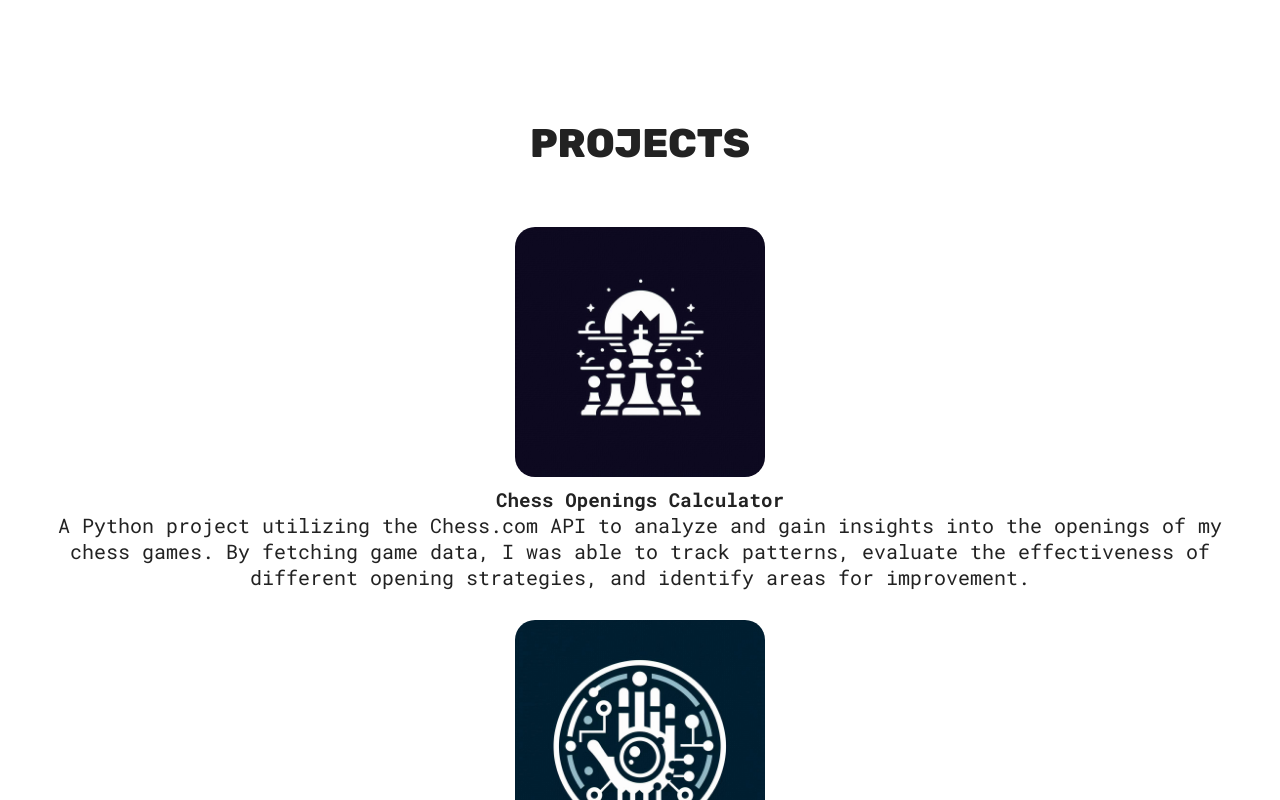
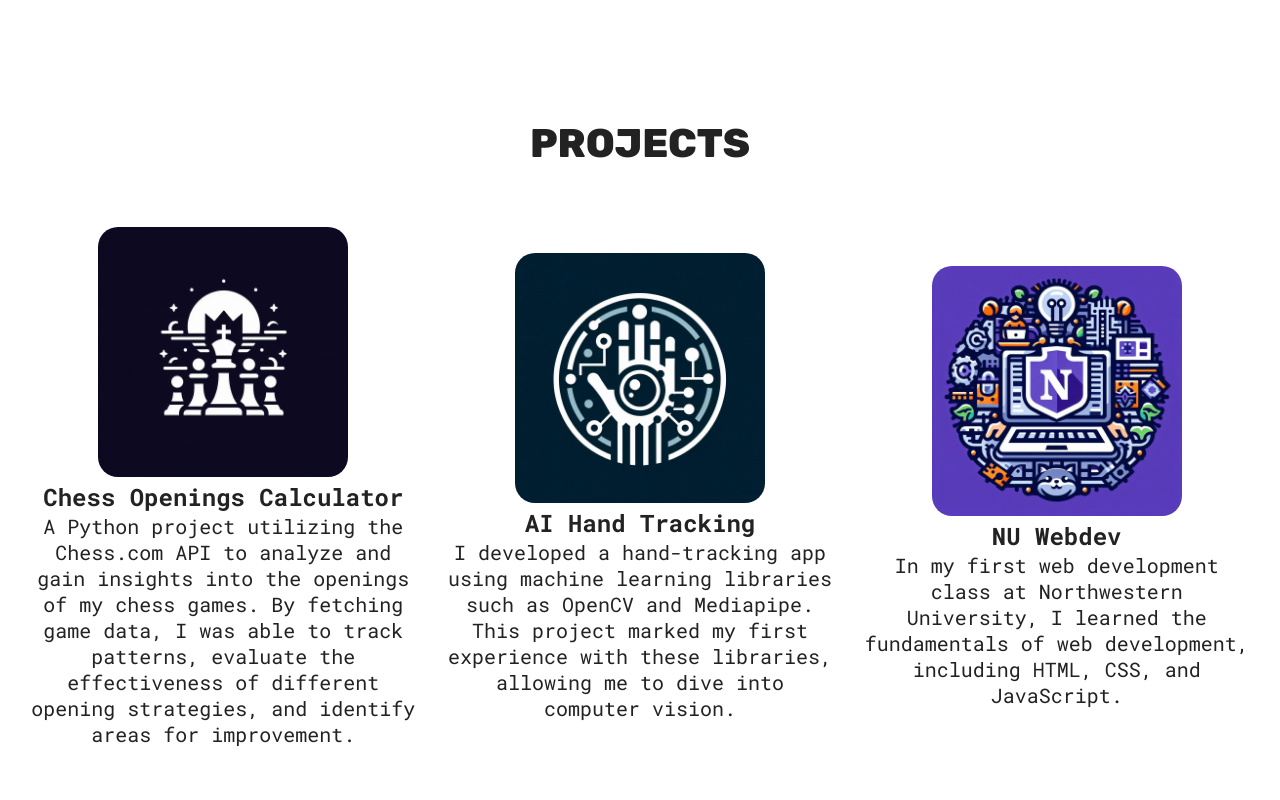
Before and after one commit to KobeMChamba/Kobe-Chamba-Portfolio-Website, a React (Vite) app: page / in a window 1280 px wide. Shown: the part 780-1580 px from the top of the page. Built offline with nearby package versions, Linux system fonts and the light colour scheme.

Commit message:
Revert "Updated styling"
This reverts commit ea395db5f5810849dc8940ae00d7b95877cbf7a7.

```diff
--- a/src/sections/Projects/ProjectsStyles.module.css
+++ b/src/sections/Projects/ProjectsStyles.module.css
@@ -2,9 +2,6 @@
   display: flex;
   flex-direction: column;
   text-align: center;
-  justify-content: space-between;
-  /* Ensures the content is spaced evenly */
-}
 
   img {
     max-width: 250px;
@@ -14,30 +11,18 @@
   }
 
   a {
-  width: 100%; /* Ensures the link fills the available width */
+    width: fit-content;
     text-decoration: none;
-  color: #222;
+    color: 222;
     transition: transform 200ms ease-in-out;
-  display: flex;
-  flex-direction: column;
-  justify-content: space-between;
-  /* Ensures the image and description are aligned vertically */
-  min-height: 300px; /* Adjust height based on your preference */
   }
+
+
 
   a:hover {
     transform: scale(1.05);
   }
-
-h3 {
-  margin-top: 10px;
-  font-size: 1.2rem;
 }
-
-p {
-  margin-top: auto; /* Ensures the description sticks to the bottom of the card */
-}
-
 .projectsContainer {
   display: flex;
   flex-direction: column;
@@ -45,11 +30,14 @@
   gap: 30px;
 }
 
-@media (min-width: 800px) {
+@media (width >= 800px) {
   .projectsContainer {
     flex-direction: row;
-    flex-wrap: wrap; /* Allows cards to wrap properly */
+    flex-direction: wrap;
     justify-content: space-evenly;
     padding: 0 30px;
   }
+  p3 {
+    min-height: 500px;
   }
+}
```
Lines whose indentation alone changed are shown as unchanged.
